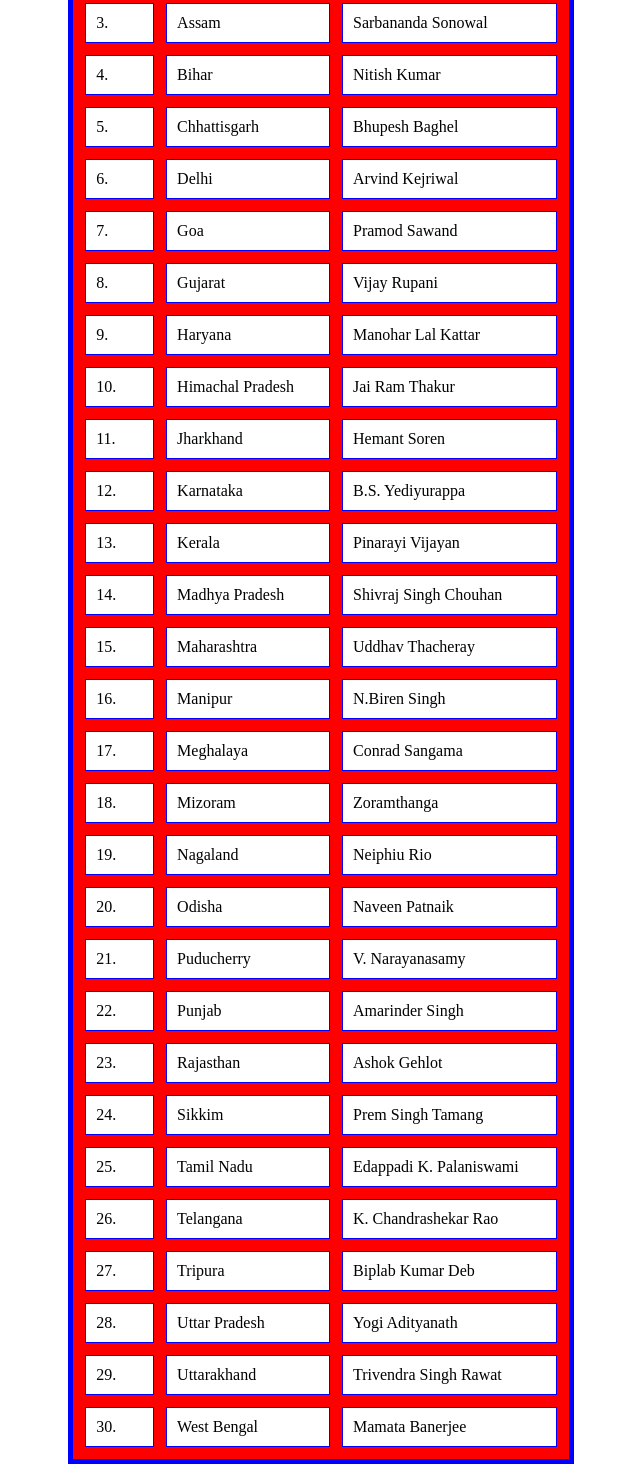
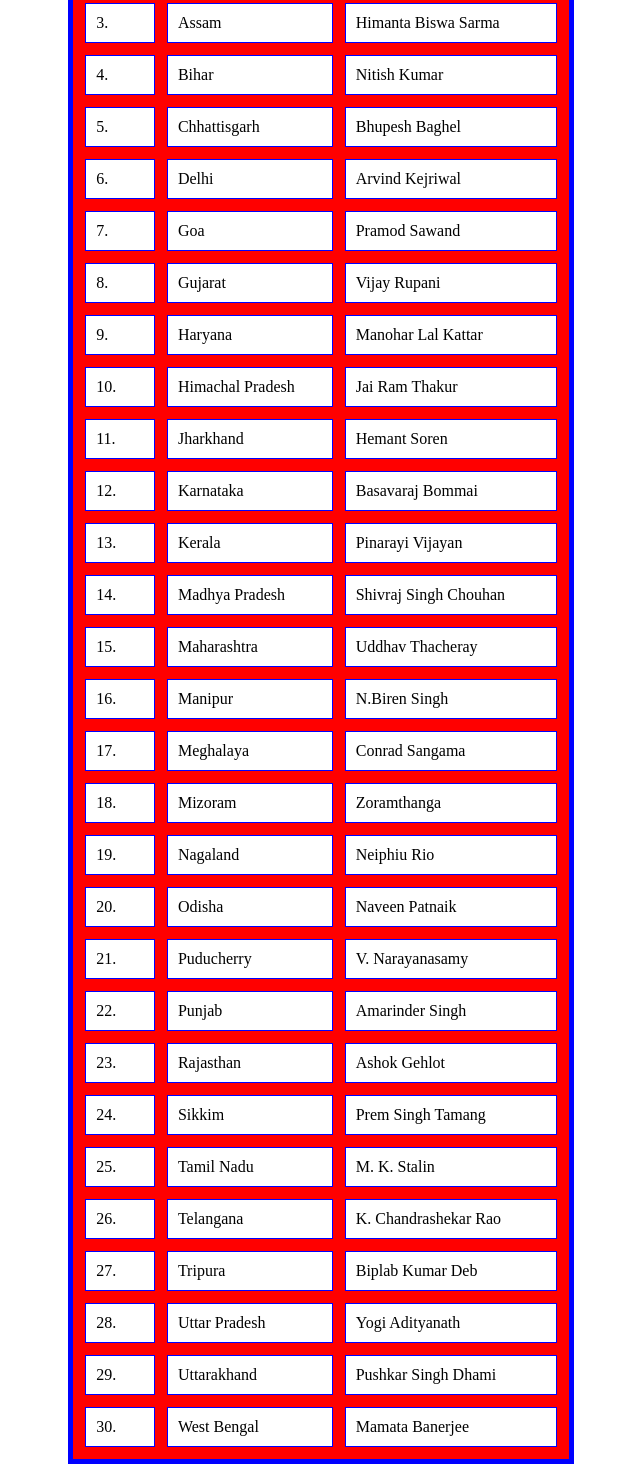
Before and after one commit to imdibakar/Dibakar-Mohanta, a plain HTML site: page All India chief minister's name.html in a window 1280 px wide. Shown: the part 230-1702 px from the top of the page, without its empty margins (319-959 px from the left). Drawn offline with Linux system fonts and the light colour scheme.

Commit message:
Update All India chief minister's name.html

```diff
--- a/All India chief minister's name.html
+++ b/All India chief minister's name.html
@@ -22,7 +22,7 @@
 </tr>
 <td bgcolor=white>3.</td>
 <td bgcolor=white>Assam</td>
-<td bgcolor=white>Sarbananda Sonowal</td>
+<td bgcolor=white>Himanta Biswa Sarma</td>
 </tr>
 <td bgcolor=white>4.</td>
 <td bgcolor=white>Bihar</td>
@@ -58,7 +58,7 @@
 </tr>
 <td bgcolor=white>12.</td>
 <td bgcolor=white>Karnataka</td>
-<td bgcolor=white>B.S. Yediyurappa</td>
+<td bgcolor=white>Basavaraj Bommai</td>
 </tr>
 <td bgcolor=white>13.</td>
 <td bgcolor=white>Kerala</td>
@@ -110,7 +110,7 @@
 </tr>
 <td bgcolor=white>25.</td>
 <td bgcolor=white>Tamil Nadu</td>
-<td bgcolor=white>Edappadi K. Palaniswami</td>
+<td bgcolor=white>M. K. Stalin</td>
 </tr>
 <td bgcolor=white>26.</td>
 <td bgcolor=white>Telangana</td>
@@ -126,7 +126,7 @@
 </tr>
 <td bgcolor=white>29.</td>
 <td bgcolor=white>Uttarakhand</td>
-<td bgcolor=white>Trivendra Singh Rawat</td>
+<td bgcolor=white>Pushkar Singh Dhami</td>
 </tr>
 <td bgcolor=white>30.</td>
 <td bgcolor=white>West Bengal</td>
```
